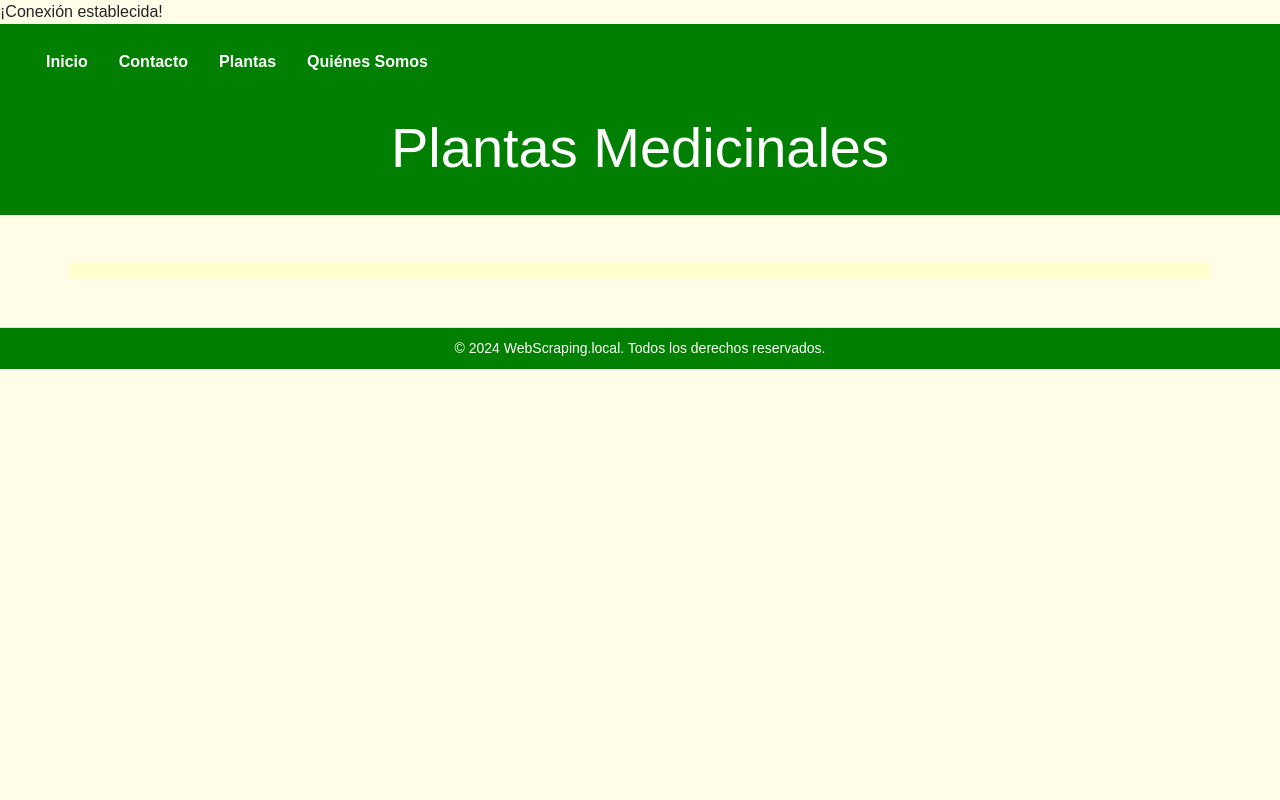
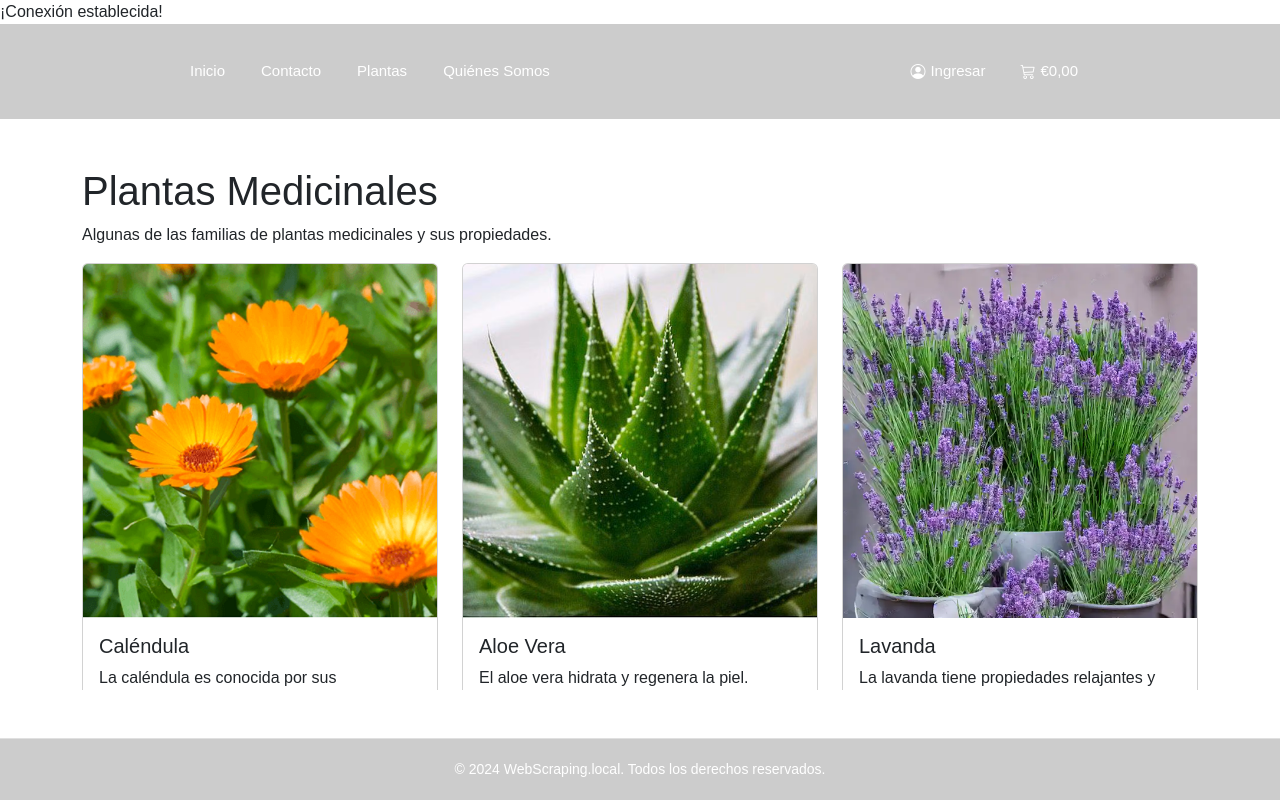
Before and after one commit to leticiaCasa13/proyectoweb, a PHP site: page /plantas in a window 1280 px wide. Run offline with PHP 8.4, Linux system fonts and the light colour scheme.

Commit message:
Actualización proyectoweb

```diff
--- a/public/css/styles.css
+++ b/public/css/styles.css
@@ -1,27 +1,104 @@
 /* Estilos generales */
-body {
-    background-color: #fffde7;
+html, body {
+    height: 100%;
+    background-color: #ffffff; /* Blanco */
     margin: 0;
     padding: 0;
     font-family: Arial, sans-serif;
 }
 
+body {
+    display: flex;
+    flex-direction: column; /* Diseño en columnas */
+    min-height: 100vh; /* Asegura altura mínima igual a la ventana */
+}
+
+
+
 /* Estilos del menú principal */
 header {
-    background-color: #007f00; /* Fondo claro */
-    color: white;
-    padding: 10px;
+    background-color: #7c7878; /* Fondo claro, recién cambiado */
+    padding: 10px 20px;
 }
 
 header .navbar-nav .nav-link {
-    margin-right: 15px; /* Espaciado entre enlaces */
-    color: white; /* Color negro */
-    text-decoration: none; /* Sin subrayado */
-    font-weight: bold;
+    margin-right: 20px; /* Espaciado entre enlaces */
+    font-size: 15px;
 }
 
 header .navbar-nav .nav-link:hover {
-    color: #ffdd00; /* Color amarillo al pasar el mouse */
+    color: #c5c3bb; /* Color gris al pasar el mouse */
+}
+
+header .d-flex a {
+    font-size: 15px;
+    margin-right: 20px;
+    display: flex;
+    align-items: center; /* Alinear verticalmente */
+    gap: 5px; /* Espacio entre ícono y texto */
+    text-decoration: none;
+    color: #fff; /* Texto blanco */
+}
+
+header .d-flex a:hover {
+    color: #c5c3bb; /* Color gris al pasar el mouse */
+}
+
+.navbar-toggler {
+    background-color: #c5c3bb; /* Color del botón */
+    border: 1px solid #c5c3bb; /* Borde del botón */
+}
+
+.navbar-toggler:hover {
+    background-color: #c5c3bb; /* Color del botón al pasar el mouse */
+}
+
+/* Logo centrado en el header */
+.navbar-brand.mx-auto {
+    display: flex;
+    justify-content: center;
+    align-items: center;
+}
+
+/* Estilo de los íconos y enlaces */
+.d-flex {
+    display: flex;
+    justify-content: space-between; /* Asegura que los elementos estén en los extremos */
+    align-items: center;
+}
+
+.d-flex a {
+    font-size: 14px;
+    margin-right: 20px;
+    text-decoration: none;
+    color: #333;
+}
+
+.d-flex a:hover {
+    color: #333 !important; /* Fuerza el color gris oscuro */
+}
+
+/* Para mejorar el espaciado entre el menú y el logo */
+.navbar-nav {
+    margin-right: 40px; /* Ajusta el espacio entre el menú y el borde del header */
+}
+
+/* Cambiar el color de las letras del nuevo menú */
+.nuevo-menu .nav-link {
+    color: #4CAF50; /* Verde suave */
+    font-weight: bold; /* Letras en negrita */
+    text-decoration: none; /* Sin subrayado */
+}
+
+/* Efecto hover para el menú */
+.nuevo-menu .nav-link:hover {
+    color: #388E3C; /* Verde más oscuro al pasar el mouse */
+    text-decoration: underline; /* Subrayado al pasar el mouse */
+}
+
+.nuevo-menu {
+    position: relative; /* Relativo al contenedor principal */
+    top: 50px; /* Baja el menú 50px hacia abajo */
 }
 
 /* Estilos del formulario */
@@ -66,29 +143,35 @@ header .navbar-nav .nav-link:hover {
 
 .form-group button:hover {
     background-color: #4cae4c;
+}
 
+/* Estilos del footer */
+.footer {
+    position: relative; /* Permite que el footer respete el flujo natural de la página */
+    width: 100%;
+    display: flex;
+    justify-content: center;
+    align-items: center;
+    background-color: #ccc; /* Gris */
+    color: white; /* Texto blanco */
+    padding: 20px 0;
+    font-size: 14px;
+    border-top: 1px solid #e0e0e0; /* Línea superior */
 }
 
 
-/* Estilos del footer */
-.footer {
-    position: relative; /* Para que siempre esté al final de la página */
-    bottom: 0;
-    left: 0;
-    width: 100%;
-    text-align: center;
-    background-color: #007f00; /* amarillo */
-    color: white; /* Texto negro */
-    padding: 10px 0; /* Espaciado interno */
-    font-size: 14px; /* Tamaño de fuente adecuado */
-    display: flex; /* Activa el modelo de caja flexible */
-    justify-content: center; /* Centra horizontalmente los elementos dentro */
-    align-items: center; /* Centra verticalmente los elementos dentro */
-    border-top: 1px solid #e0e0e0; /* Línea superior opcional */
+.card-body {
+    min-height: 150px; /* Ajusta el tamaño mínimo según el texto */
 }
 
+
 main {
-    background-color: #ffffcc;
-    margin-bottom: 100px; /* ajusta según la altura del footer */
-    overflow: hidden; /*Evita que el contenido desborde */
+    background-color: #ffffff;
+    overflow: hidden; /* Evita que el contenido desborde */
+    padding-bottom: 100px; /* Espaciado inferior */
 }
+
+main.container {
+    width: 100%; /* Asegura que ocupe todo el ancho disponible */
+    margin: 0 auto; /* Centra el contenido */
+}
--- a/src/router.php
+++ b/src/router.php
@@ -15,8 +15,7 @@ function getRouteData($request) {
             return [
                 'template' => 'home.html.twig',
                 'data' => [
-                    'title' => 'Vivero Verde Luz',
-                    'message' => '¡Bienvenido a WebScraping.local!',
+                    'title' => 'Germina Luz',
                 ],
             ];
 
@@ -42,14 +41,50 @@ function getRouteData($request) {
                 'template' => 'plantas.html.twig',
                 'data' => [
                     'title' => 'Plantas Medicinales',
+                    'description' => 'Algunas de las familias de plantas medicinales y sus propiedades.',
+                    'plantas' => [
+                        [
+                            'nombre' => 'Caléndula',
+                            'imagen' => 'calendula1.png',
+                            'description' => 'La caléndula es conocida por sus propiedades antiinflamatorias.',
+                        ],
+                        [
+                            'nombre' => 'Aloe Vera',
+                            'imagen' => 'aloe1.png',
+                            'description' => 'El aloe vera hidrata y regenera la piel.',
+                        ],
+                        [
+                            'nombre' => 'Lavanda',
+                            'imagen' => 'lavanda.png',
+                            'description' => 'La lavanda tiene propiedades relajantes y ayuda a reducir el estrés.',
+                        ],
+                    ],
                 ],
             ];
 
-        case '/quienes_somos': // Quienes somos
+        case '/quienes_somos': // Quiénes somos
             return [
                 'template' => 'QuienesSomos.html.twig',
                 'data' => [
                     'title' => 'Quiénes Somos',
+                    'description' => 'Conoce más sobre nuestra historia, misión y valores.',
+                ],
+            ];
+
+        case '/login': // Página de login
+            return [
+                'template' => 'login.html.twig',
+                'data' => [
+                    'title' => 'Iniciar Sesión',
+                ],
+            ];
+
+        case '/carrito': // Página del carrito
+            return [
+                'template' => 'carrito.html.twig',
+                'data' => [
+                    'title' => 'Carrito de Compras',
+                    'total' => '€0,00', // Inicialmente vacío
                 ],
             ];
 
--- a/templates/QuienesSomos.html.twig
+++ b/templates/QuienesSomos.html.twig
@@ -5,6 +5,8 @@
     <meta name="viewport" content="width=device-width, initial-scale=1.0">
     <title>{{ title }}</title>
     <link rel="stylesheet" href="https://cdn.jsdelivr.net/npm/bootstrap@5.3.0/dist/css/bootstrap.min.css">
+    <link href="https://cdn.jsdelivr.net/npm/bootstrap-icons/font/bootstrap-icons.css" rel="stylesheet">
+
     <link rel="stylesheet" href="/css/styles.css">
 
 </head>
--- a/templates/contact.html.twig
+++ b/templates/contact.html.twig
@@ -5,6 +5,8 @@
     <meta name="viewport" content="width=device-width, initial-scale=1.0">
     <title>{{ title }}</title>
     <link rel="stylesheet" href="https://cdn.jsdelivr.net/npm/bootstrap@5.3.0/dist/css/bootstrap.min.css">
+    <link href="https://cdn.jsdelivr.net/npm/bootstrap-icons/font/bootstrap-icons.css" rel="stylesheet">
+
     <link rel="stylesheet" href="{{ asset('css/styles.css') }}">
 </head>
  <body>
@@ -27,7 +29,7 @@
                 <label for="message">Mensaje:</label>
                 <textarea id="message" name="message" rows="5" class="form-control"></textarea>
             </div>
-            <button type="submit" class="btn btn-primary mt-3">Enviar</button>
+            <button type="submit" class="btn btn-success mt-3">Enviar</button>
         </form>
     </main>
 
--- a/templates/layouts/footer.html.twig
+++ b/templates/layouts/footer.html.twig
@@ -1,3 +1,3 @@
-<footer class="footer" style="background-color: #007f00; color: white; padding: 10px 0;">
+<footer class="footer">
     <p class="m-0">&copy; 2024 WebScraping.local. Todos los derechos reservados.</p>
 </footer>
--- a/templates/layouts/header.html.twig
+++ b/templates/layouts/header.html.twig
@@ -1,14 +1,14 @@
-    <header style="background-color: #007f00; padding: 10px;">
-       <nav class="navbar navbar-expand-lg navbar-dark">
-          <div class="container-fluid">
-            <a class="navbar-brand" href="#"></a>
-            <button class="navbar-toggler" type="button" data-bs-toggle="collapse" data-bs-target="#navbarNav" aria-controls="navbarNav" aria-expanded="false" aria-label="Toggle navigation">
-                <span class="navbar-toggler-icon"></span>
-            </button>
-            <div class="collapse navbar-collapse" id="navbarNav">
+<header style="background-color: #ccc; padding: 20px 20px;">
+
+    <nav class="navbar navbar-expand-lg navbar-light">
+        <div class="container-fluid d-flex align-items-center justify-content-between">
+
+            <!-- Menú alineado hacia la izq con márgen más equilibrado -->
+
+            <div class="collapse navbar-collapse" id="navbarNav" style="margin-left: 150px;">
                 <ul class="navbar-nav">
                     <li class="nav-item">
-                        <a class="nav-link active" href="/">Inicio</a>
+                        <a class="nav-link" href="/">Inicio</a>
                     </li>
                     <li class="nav-item">
                         <a class="nav-link" href="/contacto">Contacto</a>
@@ -21,10 +21,23 @@
                     </li>
                 </ul>
             </div>
+
+            <!-- Iconos centrados -->
+            <div class="d-flex align-items-center" style="margin-right: 150px; gap: 15px;">
+                <div>
+                    <a href="/login" class="text-white" style="text-decoration: none;">
+                        <i class="bi bi-person-circle"></i> Ingresar
+                    </a>
+                </div>
+
+                <!-- Carrito de compras -->
+                <div>
+                    <a href="/carrito" class="text-white" style="text-decoration: none;">
+                        <i class="bi bi-cart3"></i> €0,00
+                    </a>
+                </div>
+            </div>
         </div>
-      </nav>
-      <div class="text-center my-4">
-         <h1 class="display-4 text-white">{{ title }}</h1> <!--Bootsrap color blanco -->
-      </div>
+    </nav>
 
-   </header>
+</header>
--- a/templates/plantas.html.twig
+++ b/templates/plantas.html.twig
@@ -5,19 +5,30 @@
     <meta name="viewport" content="width=device-width, initial-scale=1.0">
     <title>{{ title }}</title>
     <link rel="stylesheet" href="https://cdn.jsdelivr.net/npm/bootstrap@5.3.0/dist/css/bootstrap.min.css">
+    <link href="https://cdn.jsdelivr.net/npm/bootstrap-icons/font/bootstrap-icons.css" rel="stylesheet">
+
     <link rel="stylesheet" href="{{ asset('css/styles.css') }}">
 </head>
 <body>
     {% include 'layouts/header.html.twig' %} {# Incluye el menú principal #}
 
     <main class="container my-5">
-        <h1></h1>
+        <h1>{{ title }}</h1>
         <p>{{ description }}</p>
-        <ul>
-            {% for planta in plantas %}
-                <li>{{ planta }}</li>
+
+        <div class="row">
+             {% for planta in plantas %}
+                <div class="col-md-4 mb-4">
+                 <div class="card">
+                    <img src="{{ asset('assets/images/' ~ planta.imagen) }}" class="card-img-top" alt="{{ planta.nombre }}">
+                  <div class="card-body">
+                   <h5 class="card-title">{{ planta.nombre  }}</h5>
+                   <p class="card-text">{{ planta.description  }}</p>
+                  </div>
+                 </div>
+                </div>
             {% endfor %}
-        </ul>
+        </div>
     </main>
 
     {% include 'layouts/footer.html.twig' %} {# Incluye el pie de página #}
```
Also changed, not shown: templates/carrito.html.twig (added, +17 -0 lines), templates/home.html.twig (+31 -5 lines), templates/login.html.twig (added, +27 -0 lines), public/assets/images/aloe1.png (added), public/assets/images/calendula1.png (added), public/assets/images/lavanda.png (added).
